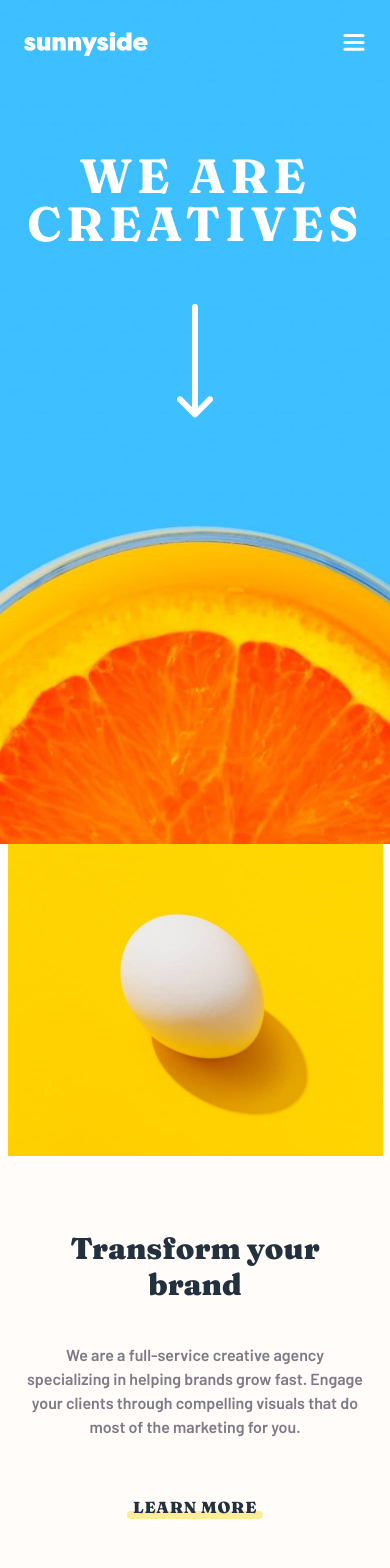
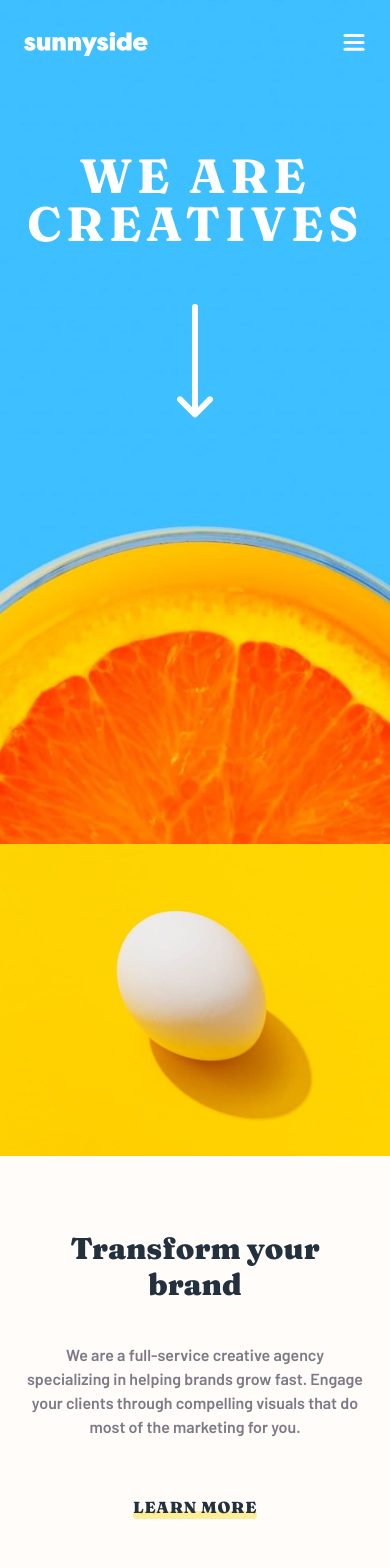
Before and after one commit to anttiromppanen/fm_sunnyside_agency, a React (Vite) app: page / in a window 390 px wide. Shown: the top 1568 px of the page. Built offline with nearby package versions, Linux system fonts and the light colour scheme.

Commit message:
brand section done for mobile & tablet

```diff
--- a/package.json
+++ b/package.json
@@ -12,7 +12,8 @@
   "dependencies": {
     "framer-motion": "^10.16.4",
     "react": "^18.2.0",
-    "react-dom": "^18.2.0"
+    "react-dom": "^18.2.0",
+    "react-responsive": "^9.0.2"
   },
   "devDependencies": {
     "@types/react": "^18.2.15",
--- a/src/components/BrandSection/BrandItem.tsx
+++ b/src/components/BrandSection/BrandItem.tsx
@@ -1,19 +1,25 @@
 import { ReactNode } from "react";
+
+const orderStyles = {
+  "0": "order-0",
+  "-1": "-order-1",
+}
 
 const sizeStyles = {
   sm: "min-h-[312px]",
-  md: "min-h-[438px]",
+  md: "min-h-[438px] md:min-h-fit",
   lg: "min-h-[600px]",
 };
 
 interface Props {
   size: "sm" | "md" | "lg";
   bgImageStyle?: string;
+  order?: "0" | "-1";
   children?: ReactNode;
 }
 
-function BrandItem({ size, bgImageStyle, children }: Props) {
-  const baseStyles = "h-[1px] min-h-[312px] bg-contain bg-center bg-no-repeat";
+function BrandItem({ size, bgImageStyle, order = "0", children }: Props) {
+  const baseStyles = `h-[1px] min-h-[312px] bg-cover bg-center bg-no-repeat overflow-hidden md:h-auto ${orderStyles[order]}`;
 
   return (
     <div className={`${baseStyles} ${sizeStyles[size]} ${bgImageStyle}`}>
@@ -24,6 +30,7 @@ function BrandItem({ size, bgImageStyle, children }: Props) {
 
 BrandItem.defaultProps = {
   bgImageStyle: "",
+  order: "0",
   children: undefined,
 };
 
--- a/src/components/BrandSection/BrandSection.tsx
+++ b/src/components/BrandSection/BrandSection.tsx
@@ -4,12 +4,16 @@ import BrandItem from "./BrandItem";
 
 function BrandSection() {
   return (
-    <div className="">
+    <div className="md:grid grid-cols-2 auto-rows-[400px] lg:auto-rows-[600px]">
       <BrandItem
         size="sm"
         bgImageStyle="bg-userYellowEggBgMobile md:bg-userYellowEggBgDesktop"
       />
-      <BrandItem size="md" bgImageStyle="bg-userLightCardBgColor">
+      <BrandItem
+        size="md"
+        order="-1"
+        bgImageStyle="bg-userLightCardBgColor"
+      >
         <PlainBrandInformationCard
           heading="Transform your brand"
           text="
@@ -25,6 +29,7 @@ function BrandSection() {
         <PlainBrandInformationCard
           buttonColor="red"
           heading="Stand out to the right audience"
+          animationLeft
           text="
             Using a collaborative formula of designers, researchers, photographers, videographers,
             and copywriters, we’ll build and extend your brand in digital places."
--- a/src/components/BrandSection/PlainBrandInformationCard.tsx
+++ b/src/components/BrandSection/PlainBrandInformationCard.tsx
@@ -1,42 +1,107 @@
+import { Variants, motion } from "framer-motion";
+import useBreakpoint from "../../hooks/useBreakpoint";
+
 const buttonStyles = {
   yellow: "bg-userYellow",
   red: "bg-userRed",
 };
 
+const animationVariants: Variants = {
+  hiddenRight: {
+    opacity: 0,
+    x: "-1rem"
+  },
+  hiddenLeft: {
+    opacity: 0,
+    x: "1rem"
+  },
+  animateRight: {
+    opacity: 1,
+    x: 0,
+    transition: {
+      duration: 1,
+      delayChildren: 0.5,
+      staggerChildren: 0.8,
+    },
+  },
+}
+
+const learnMoreUnderlineVariants: Variants = {
+  hiddenRight: {
+    opacity: 0,
+    width: 0,
+  },
+  hiddenLeft: {
+    opacity: 0,
+    width: 0,
+  },
+  animateRight: {
+    opacity: 0.4,
+    width: "100%",
+    transition: {
+      delay: 4,
+      duration: 1,
+      ease: "backOut",
+    },
+  },
+}
+
 interface Props {
   heading: string;
   text: string;
   buttonColor?: "yellow" | "red";
+  animationLeft?: boolean;
 }
 
 function PlainBrandInformationCard({
   heading,
   text,
   buttonColor = "yellow",
+  animationLeft = false,
 }: Props) {
+  const { isBelowMd } = useBreakpoint("md");
+
+  const viewportMarginSelector = () =>
+    isBelowMd ? "-100px" : "-300px";
+
   const baseButtonStyles = `
     absolute bottom-0 left-1/2 h-2 w-[110%] -translate-x-1/2 rounded-full opacity-40
     ${buttonStyles[buttonColor]}`;
 
   return (
-    <section className="z-50 flex min-h-full flex-col items-center justify-center px-6 text-center">
-      <h2 className="font-userHeading text-3xl font-black text-userDarkHeadingColor">
+    <motion.section
+      variants={animationVariants}
+      initial={animationLeft ? "hiddenLeft" : "hiddenRight"}
+      whileInView="animateRight"
+      viewport={{ margin: viewportMarginSelector() }}
+      className="flex min-h-full flex-col items-center justify-center px-6 text-center"
+    >
+      <motion.h2
+        variants={animationVariants}
+        className="font-userHeading text-3xl font-black text-userDarkHeadingColor"
+      >
         {heading}
-      </h2>
-      <p className="mt-10 text-userTextColor">{text}</p>
-      <button
+      </motion.h2>
+      <motion.p
+        variants={animationVariants}
+        className="mt-10 text-userTextColor">
+          {text}
+      </motion.p>
+      <motion.button
+        variants={animationVariants}
         type="button"
         className="relative mt-14 font-userHeading font-black tracking-wider text-userDarkHeadingColor"
       >
         <p className="relative z-10">LEARN MORE</p>
-        <div className={baseButtonStyles} />
-      </button>
-    </section>
+        <motion.div className={baseButtonStyles} variants={learnMoreUnderlineVariants} />
+      </motion.button>
+    </motion.section>
   );
 }
 
 PlainBrandInformationCard.defaultProps = {
   buttonColor: "yellow",
+  animationLeft: false,
 };
 
 export default PlainBrandInformationCard;
--- /dev/null
+++ b/src/hooks/useBreakpoint.ts
@@ -0,0 +1,54 @@
+/**
+ * @desc The 'useBreakpoint()' hook is used to get the current
+ *       screen breakpoint based on the TailwindCSS config.
+ *
+ * @usage
+ *    import { useBreakpoint } from "@/hooks/useBreakpoint";
+ *
+ *    const { isAboveSm, isBelowSm, sm } = useBreakpoint("sm");
+ *    console.log({ isAboveSm, isBelowSm, sm });
+ *
+ *    const { isAboveMd } = useBreakpoint("md");
+ *    const { isAboveLg } = useBreakpoint("lg");
+ *    const { isAbove2Xl } = useBreakpoint("2xl");
+ *    console.log({ isAboveMd, isAboveLg, isAbove2Xl });
+ *
+ * @see https://stackoverflow.com/a/76630444/6543935
+ * @requirements npm install react-responsive
+ */
+import { useMediaQuery } from "react-responsive";
+import resolveConfig from "tailwindcss/resolveConfig";
+import { Config, ScreensConfig } from "tailwindcss/types/config";
+
+import tailwindConfig from "../../tailwind.config";
+
+const fullConfig = resolveConfig(tailwindConfig as unknown as Config);
+
+const breakpoints = fullConfig?.theme?.screens || {
+  xs: "480px",
+  sm: "640px",
+  md: "768px",
+  lg: "1024px",
+  xl: "1280px",
+};
+
+type BreakpointKey = keyof ScreensConfig;
+
+export default function useBreakpoint<K extends string>(breakpointKey: K) {
+  const breakpointValue = breakpoints[breakpointKey as BreakpointKey];
+  const bool = useMediaQuery({
+    query: `(max-width: ${breakpointValue})`,
+  });
+  const capitalizedKey =
+    breakpointKey[0].toUpperCase() + breakpointKey.substring(1);
+
+  type KeyAbove = `isAbove${Capitalize<K>}`;
+  type KeyBelow = `isBelow${Capitalize<K>}`;
+
+  return {
+    [breakpointKey]: Number(String(breakpointValue).replace(/[^0-9]/g, "")),
+    [`isAbove${capitalizedKey}`]: !bool,
+    [`isBelow${capitalizedKey}`]: bool,
+  } as Record<typeof breakpointKey, number> &
+    Record<KeyAbove | KeyBelow, boolean>;
+}
--- a/tsconfig.json
+++ b/tsconfig.json
@@ -20,6 +20,7 @@
     "strict": true,
     "noUnusedLocals": true,
     "noUnusedParameters": true,
+    "allowJs": true,
     "noFallthroughCasesInSwitch": true
   },
   "include": [
```
Also changed, not shown: .eslintrc.cjs, 1 other file (tests, documents, lock files or other folders).
